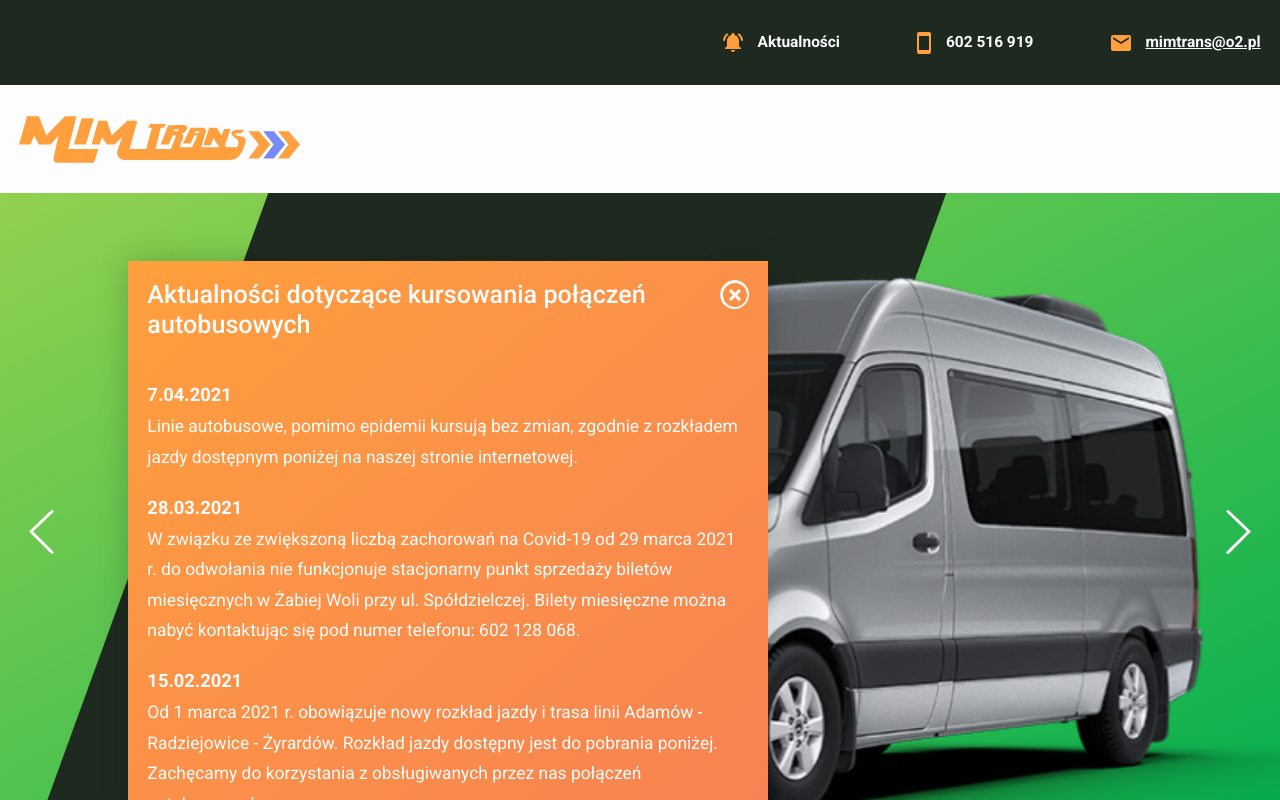
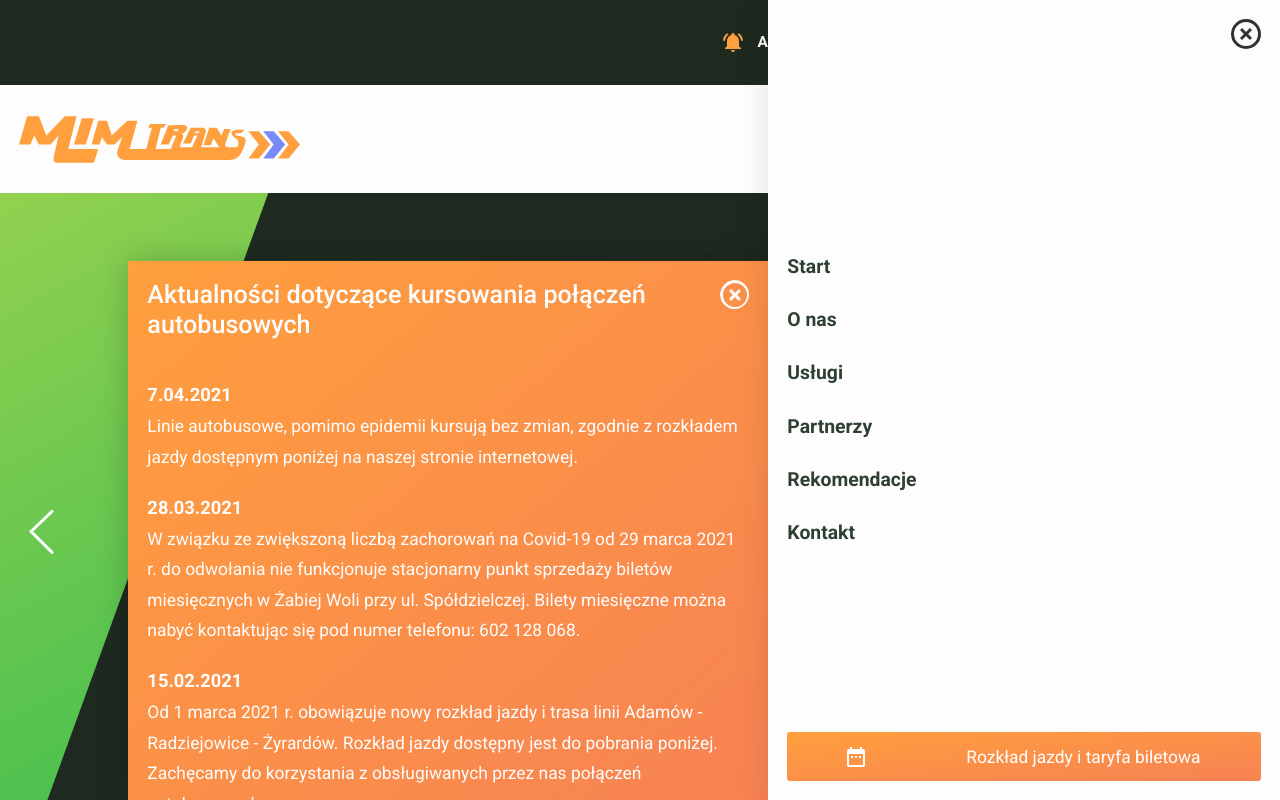
Before and after one commit to KrzysztofGrudzien/mimtrans-landing-page, a React (Create React App) app: page / in a window 1280 px wide. Shown: the top 800 px of the page. Built offline with nearby package versions, Linux system fonts and the light colour scheme.

Commit message:
add animations and fix functionalities in the components

```diff
--- a/src/components/Header.js
+++ b/src/components/Header.js
@@ -10,13 +10,11 @@ import { useContext } from 'react';
 import { AppContext } from '../context/appContext';
 
 const Header = () => {
-    const { isOpenTimetable, isOpenMenu, toggleTimetableState, toggleNewsState, toggleMenuState } =
-        useContext(AppContext);
+    const { isOpenMenu, toggleTimetableState, toggleNewsState, toggleMenuState } = useContext(AppContext);
 
     return (
         <header className='header' id='start'>
-            {isOpenTimetable ? <Timetable /> : null}
-
+            <Timetable />
             <div className='header-info container'>
                 <ul className='header-list'>
                     <li className='header-list-item' onClick={toggleNewsState}>
@@ -81,7 +79,7 @@ const Header = () => {
                             Rozkład jazdy i taryfa biletowa
                         </button>
                     </nav>
-                    <nav className={isOpenMenu ? 'nav-bar-mobile' : 'nav-bar-mobile hide'}>
+                    <nav className={isOpenMenu ? 'nav-bar-mobile' : 'nav-bar-mobile hide-mobile'}>
                         <img
                             src={closeIcon}
                             alt='ikonka zamknięcia navigacji'
--- a/src/components/Hero.js
+++ b/src/components/Hero.js
@@ -2,15 +2,11 @@ import busGreyImage from '../assets/img/bus-grey@2x.png';
 import arrowLeftWhiteIcon from '../assets/img/arrow-left-white-icon.svg';
 import arrowRightWhiteIcon from '../assets/img/arrow-right-white-icon.svg';
 import News from './News';
-import { useContext } from 'react';
-import { AppContext } from '../context/appContext';
 
 const Hero = () => {
-    const { isOpenNews } = useContext(AppContext);
-
     return (
         <div className='hero'>
-            {isOpenNews ? <News /> : null}
+            <News />
             <img src={arrowLeftWhiteIcon} alt='' className='hero-slide-left' />
             <div className='hero-slider'>
                 <div className='hero-slider-image-box'>
--- a/src/components/News.js
+++ b/src/components/News.js
@@ -2,10 +2,10 @@ import { useContext } from 'react';
 import { AppContext } from '../context/appContext';
 
 const News = () => {
-    const { toggleNewsState } = useContext(AppContext);
+    const { isOpenNews, toggleNewsState } = useContext(AppContext);
 
     return (
-        <article className='news'>
+        <article className={isOpenNews ? 'news' : 'news hide'}>
             <button className='btn news-btn' onClick={toggleNewsState}></button>
             <h2 className='news-title'>Aktualności dotyczące kursowania połączeń autobusowych</h2>
             <ul className='news-list'>
--- a/src/scss/layout/_header.scss
+++ b/src/scss/layout/_header.scss
@@ -112,6 +112,8 @@
         min-height: 100vh;
         position: fixed;
         top: 0;
+        transition: transform 0.3s ease-in-out;
+        transform: translateX(-100%);
         right: 0;
         width: 40%;
         z-index: 1000;
@@ -198,3 +200,7 @@
         }
     }
 }
+
+.hide-mobile {
+    transform: translateX(0%) !important;
+}
--- a/src/scss/layout/_news.scss
+++ b/src/scss/layout/_news.scss
@@ -9,6 +9,7 @@
     overflow-y: scroll;
     top: 50%;
     transform: translate(-20%, -50%);
+    transition: transform 0.3s ease-in-out;
     width: 50%;
     z-index: 101;
 
@@ -56,3 +57,7 @@
         width: 3rem;
     }
 }
+
+.hide {
+    transform: translate(-200%, 0%);
+}
--- a/src/scss/layout/_testimonials.scss
+++ b/src/scss/layout/_testimonials.scss
@@ -107,7 +107,3 @@
         }
     }
 }
-
-.hide {
-    display: none;
-}
--- a/src/scss/layout/_timetable.scss
+++ b/src/scss/layout/_timetable.scss
@@ -8,6 +8,7 @@
     overflow-y: scroll;
     top: 50%;
     transform: translate(-50%, -50%);
+    transition: transform 0.3s ease-in-out;
     width: 90%;
     z-index: 101;
 
@@ -92,3 +93,7 @@
         width: 3rem;
     }
 }
+
+.hide {
+    transform: translate(-200%, 0%);
+}
```
